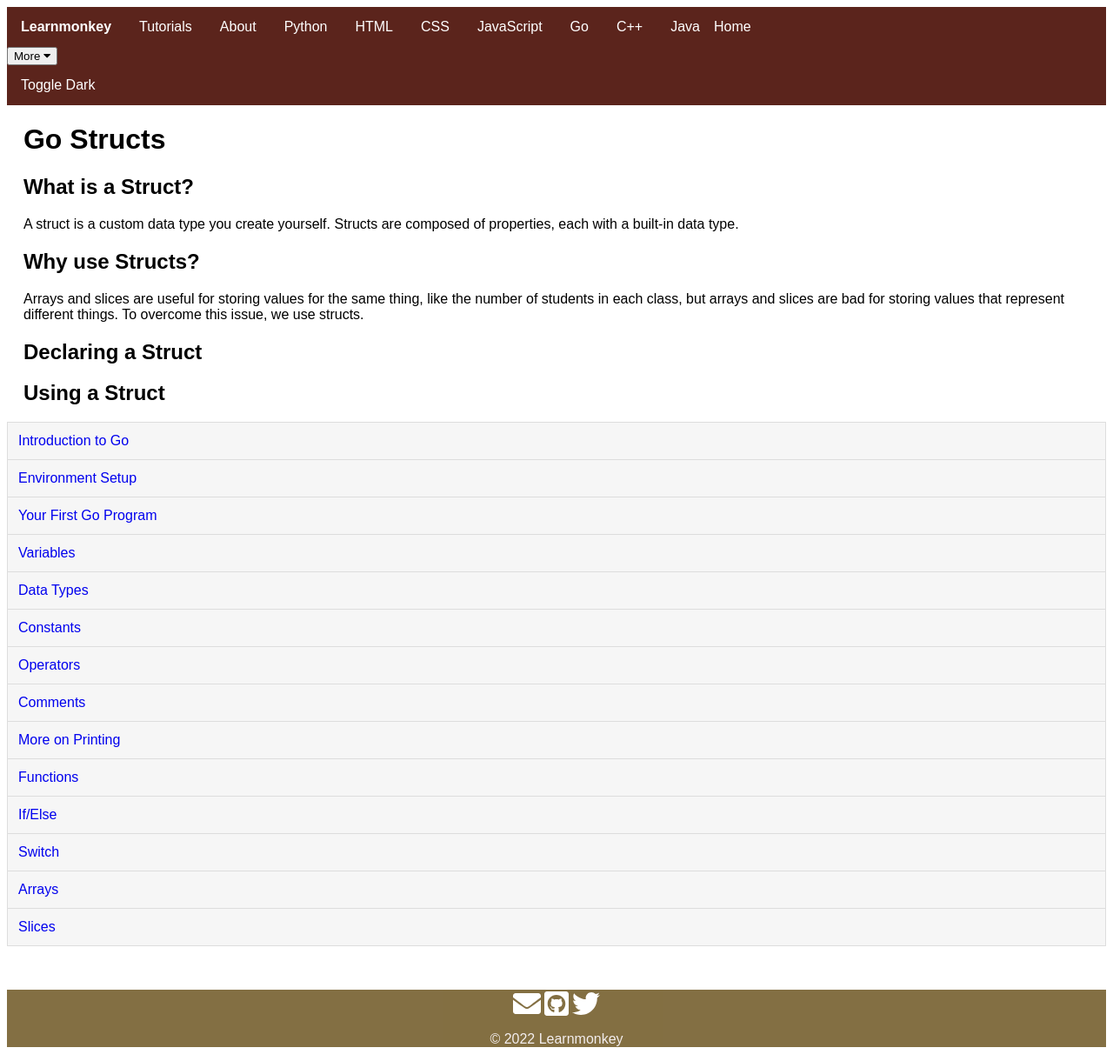
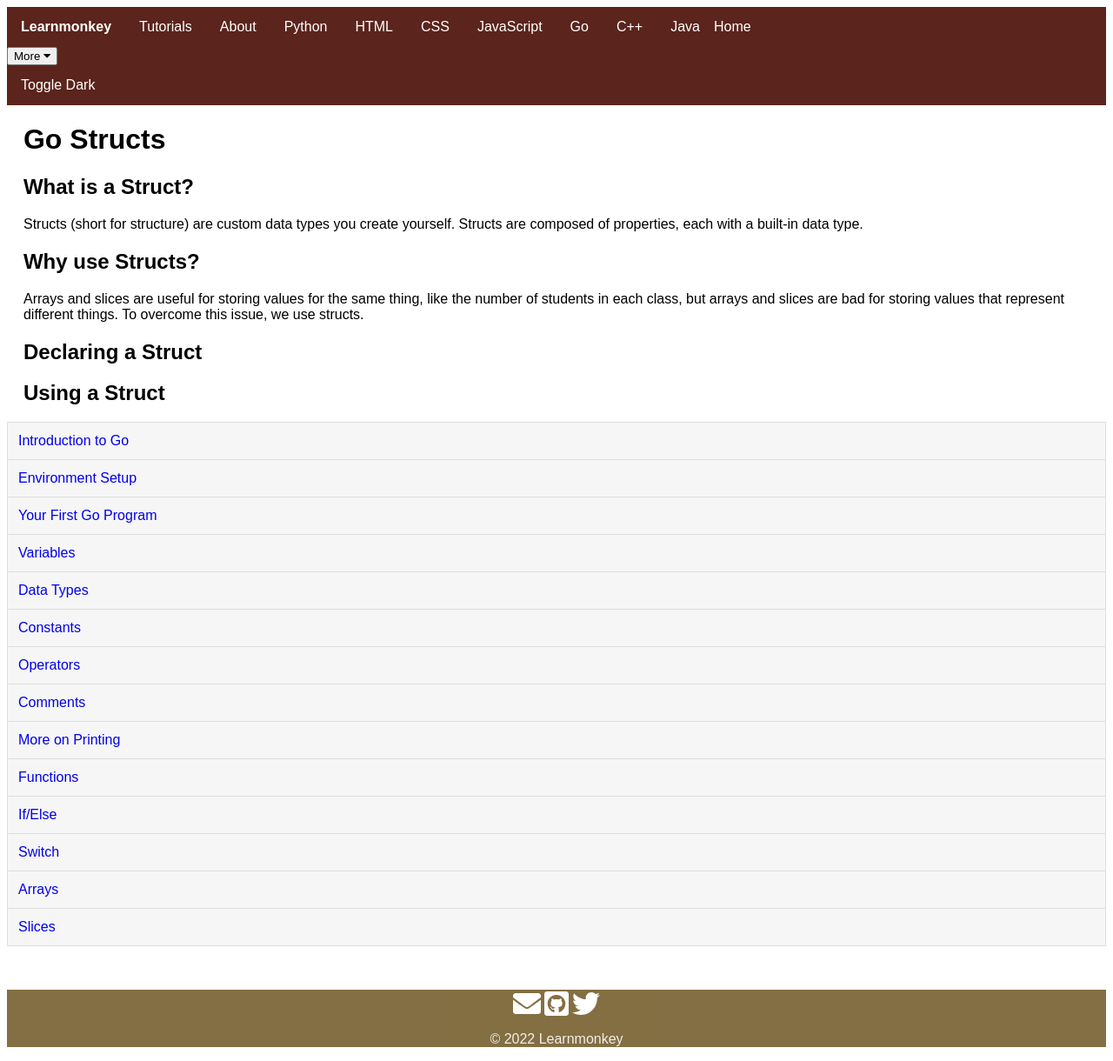
Before and after one commit to learnmonkey/learnmonkey.github.io, a Jekyll site: the page built from programming/golang/structs.html, in a window 1280 px wide. Shown: the whole page at 87% size. Built offline with Jekyll 4.4.1, drawn with Linux system fonts in a browser that asks for light colours; nearby versions of some CDN libraries.

Commit message:
quick edit

```diff
--- a/programming/golang/structs.html
+++ b/programming/golang/structs.html
@@ -8,7 +8,7 @@ layout: golang
 
 <section>
     <h2>What is a Struct?</h2>
-    <p>A struct is a custom data type you create yourself. Structs are composed of properties, each with a built-in data type.</p>
+    <p>Structs (short for structure) are custom data types you create yourself. Structs are composed of properties, each with a built-in data type.</p>
 </section>
 
 <section>
```
